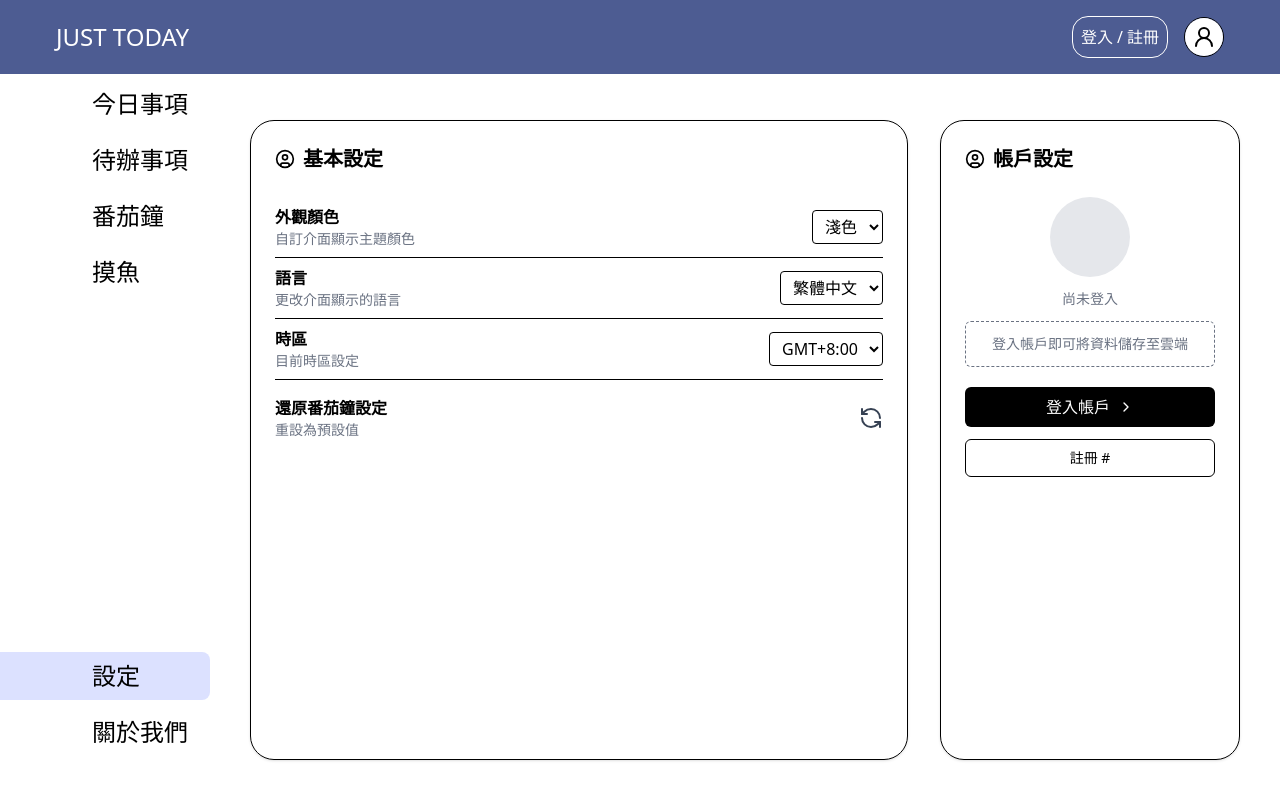
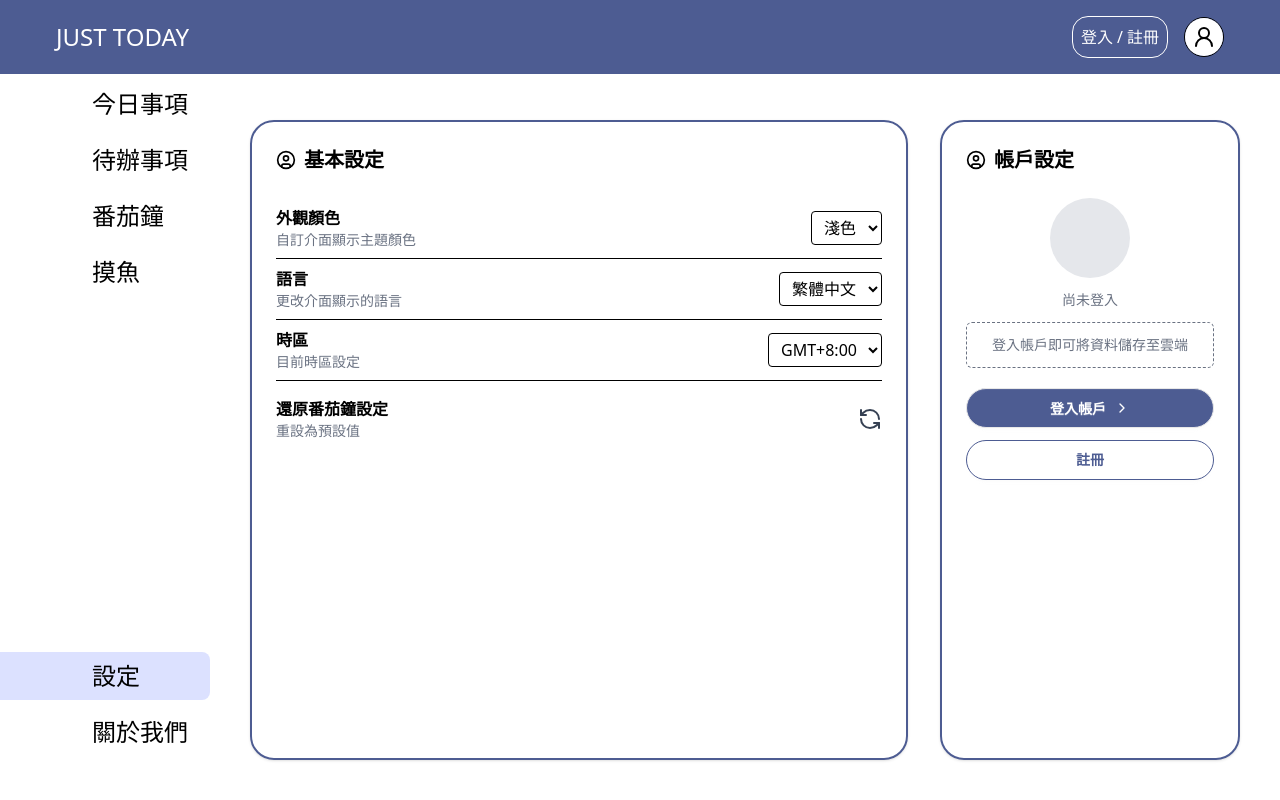
Before and after one commit to emba2ra3star/NTUEDTD_REACT_Just-Today, a React (Vite) app: page /settings in a window 1280 px wide. Shown: the top 800 px of the page. Built offline with nearby package versions, Linux system fonts and the light colour scheme.

Commit message:
update color

```diff
--- a/src/index.css
+++ b/src/index.css
@@ -20,6 +20,17 @@
   default: true;
   --color-primary: #6366F2;
 }
+
+@layer components {
+  .btn1 {
+    @apply bg-[#4D5C92] text-white hover:opacity-90 transition;
+  }
+
+  .btn2 {
+    @apply border border-[#4D5C92] text-[#4D5C92] hover:bg-[#4D5C92] hover:text-white transition;
+  }
+}
+
 
 /* [data-theme="light"] {
   .footer-bg {
--- a/src/pages/AboutPage.tsx
+++ b/src/pages/AboutPage.tsx
@@ -11,16 +11,17 @@ const AboutPage: React.FC = () => {
         <title>關於我們(未登入)</title>
       </Helmet>
 
-
+      <Header />
 
       <div className="flex flex-1 pt-[5rem]">
         {/* 左側 NavMenu */}
         <NavMenu />
 
+        {/* 主要內容 */}
         <div className="flex-1 p-10 flex gap-6">
           <div className="flex-1 flex flex-col gap-6">
             {/* 關於我們卡片 */}
-            <div className="flex-1 rounded-3xl border p-6 shadow flex flex-col">
+            <div className="flex-1 rounded-3xl border-2 border-[#4D5C92] p-6 shadow flex flex-col">
               <h2 className="text-xl font-bold flex items-center gap-2 mb-4">
                 <Info size={20} />
                 關於我們
@@ -28,28 +29,31 @@ const AboutPage: React.FC = () => {
               <div className="space-y-3 flex-1 overflow-auto">
                 <div>
                   <p className="font-semibold">說明</p>
-                  <p className="text-sm text-gray-500">（請輸入說明內容）</p>
+                  <p className="text-sm text-gray-500">本專案為期末作業展示平台。</p>
                 </div>
                 <div>
                   <p className="font-semibold">開發工具</p>
-                  <p className="text-sm text-gray-500">（請輸入開發技術）</p>
+                  <p className="text-sm text-gray-500">React / Vite</p>
                 </div>
               </div>
             </div>
 
             {/* 開發團隊 */}
-            <div className="flex-1 rounded-3xl border p-6 shadow flex flex-col">
+            <div className="flex-1 rounded-3xl border-2 border-[#4D5C92] p-6 shadow flex flex-col">
               <h2 className="text-xl font-bold flex items-center gap-2 mb-4">
                 <Smile size={20} />
                 開發團隊成員
               </h2>
               <div className="space-y-4 flex-1 overflow-auto">
-                {["開發人員1", "開發人員2"].map((member, index) => (
+                {[
+                  { name: "陳嘉欣", note: "前端開發 / 視覺設計" },
+                  { name: "金蔓均", note: "前端開發 / 功能設計" }
+                ].map((member, index) => (
                   <div key={index} className="flex items-center gap-4">
                     <div className="w-12 h-12 rounded-full bg-gray-300" />
                     <div>
-                      <p className="font-semibold">{member}</p>
-                      <p className="text-sm text-gray-500">（備註）</p>
+                      <p className="font-semibold">{member.name}</p>
+                      <p className="text-sm text-gray-500">{member.note}</p>
                     </div>
                   </div>
                 ))}
@@ -58,7 +62,7 @@ const AboutPage: React.FC = () => {
           </div>
 
           {/* 意見回饋卡片 */}
-          <div className="w-[320px] rounded-3xl border p-6 shadow">
+          <div className="w-[320px] rounded-3xl border-2 border-[#4D5C92] p-6 shadow">
             <h2 className="text-xl font-bold flex items-center gap-2 mb-4">
               <MessageSquare size={20} />
               意見回饋
--- a/src/pages/SettingsPage.jsx
+++ b/src/pages/SettingsPage.jsx
@@ -12,7 +12,6 @@ export default function SettingsPage() {
         <title>設定(未登入)</title>
       </Helmet>
 
-      {/* #這個是有特別需要嗎？？ */}
       <Header />
 
       <div className="flex flex-1 pt-[5rem]">
@@ -21,7 +20,7 @@ export default function SettingsPage() {
 
         {/* 主區塊：左右兩卡片 */}
         <div className="flex-1 p-10 flex gap-8">
-          <div className="flex-1 rounded-3xl border p-6 shadow">
+          <div className="flex-1 rounded-3xl border-2 border-[#4D5C92] p-6 shadow">
             <h2 className="text-xl font-bold mb-6 flex items-center gap-2">
               <UserCircle size={20} />
               基本設定
@@ -72,7 +71,7 @@ export default function SettingsPage() {
           </div>
 
           {/* 右卡：帳戶設定 */}
-          <div className="w-[300px] rounded-3xl border p-6 shadow">
+          <div className="w-[300px] rounded-3xl border-2 border-[#4D5C92] p-6 shadow">
             <h2 className="text-xl font-bold mb-6 flex items-center gap-2">
               <UserCircle size={20} />
               帳戶設定
@@ -86,12 +85,12 @@ export default function SettingsPage() {
                 登入帳戶即可將資料儲存至雲端
               </div>
 
-              <button className="w-full bg-black text-white py-2 rounded-md flex justify-center items-center gap-2 mt-2">
+              <button className="w-full btn btn1 rounded-full flex justify-center items-center gap-2 mt-2">
                 登入帳戶 <ChevronRight size={16} />
               </button>
 
-              <button className="w-full border py-2 rounded-md text-sm">
-                註冊 #
+              <button className="w-full btn btn2 rounded-full text-sm">
+                註冊
               </button>
             </div>
           </div>
```
